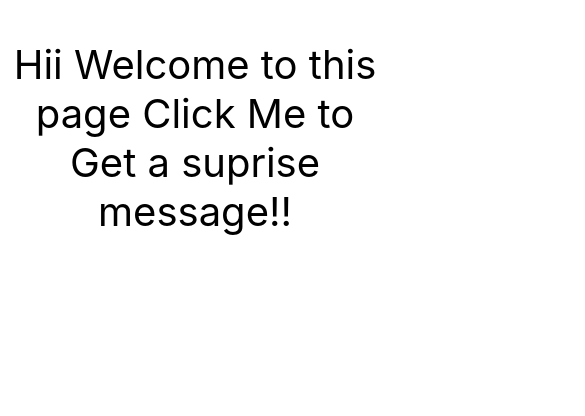
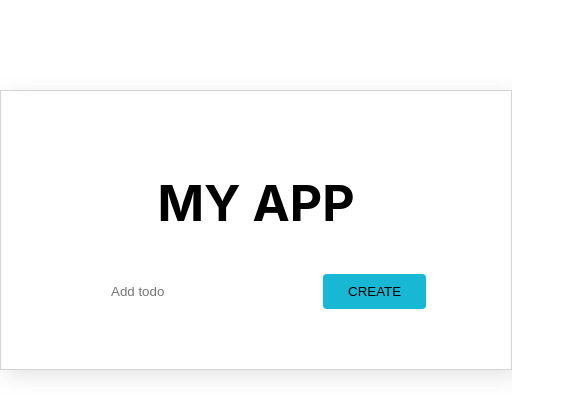
Before and after one commit to KowsalyaT06/React-LoginForm, a React (Create React App) app: page /Login in a window 390 px wide. Shown: the top 416 px of the page, 585 px wide, since content can reach past the window. Built offline with nearby package versions, Linux system fonts and the light colour scheme.

Commit message:
UseReducer

```diff
--- a/src/Component/Login/Login.js
+++ b/src/Component/Login/Login.js
@@ -68,7 +68,7 @@ function Login() {
 
       <Container>
       <div className={style.Full}>
-        <h1 className="shadow-sm-text-success mt-5 p-3 text-center rounded">LOGIN FORM</h1>
+        <h1 className="mt-5 p-3 text-center rounded">LOGIN FORM</h1>
         <Row className="mt-5">
           <Col lg={5} md={6} sm={12} className="p-5 m-auto shadow-sm rounded-lg">
             <Form onSubmit={formSubmitter}>
--- a/src/Component/Portals/Portals.js
+++ b/src/Component/Portals/Portals.js
@@ -1,6 +1,6 @@
 import React from "react";
 import  ReactDOM  from "react-dom";
-import Modal from "./Modal";
+// import Modal from "./Modal";
 import { useState } from "react";
 function Portals(){
     const [ModalOpen,setModalOpen]=useState(false)
@@ -9,9 +9,9 @@ function Portals(){
          <>
          <p>Hii Welcome to this page Click Me to Get a suprise message!!</p>
         <button onClick={()=>setModalOpen(true)}>Open Me</button>
-        <Modal isOpen={ModalOpen}
+        {/* <Modal isOpen={ModalOpen}
         onClose={()=>setModalOpen(false)}
-        message='Hii Welcome to this Page!! Enjoy reading React-Portals '></Modal>
+        message='Hii Welcome to this Page!! Enjoy reading React-Portals '></Modal> */}
         </>
      )
 }
--- /dev/null
+++ b/src/Component/UseReducer/Main.css
@@ -0,0 +1,4 @@
+/* .main{
+    background-color: #ff9999;
+    height: 100vh;
+} */
--- /dev/null
+++ b/src/Component/UseReducer/Main.js
@@ -0,0 +1,12 @@
+import React from "react";
+import './Main.css';
+import Todo from './Todos'
+const Main = ()=>{
+    return(
+        <>
+        <div className="main"></div>
+       <Todo/>
+        </>
+    )
+}
+export default Main
--- /dev/null
+++ b/src/Component/UseReducer/Todo.css
@@ -0,0 +1,21 @@
+.todo{
+    display: flex;
+    align-items: center;
+    justify-content: space-between;
+    margin: 5px 15px;
+}
+.todo__buttons {
+
+  }
+ .todo__delete {
+    margin-right: 10px;
+    border: none;
+    border-radius: 4px;
+    background: orange;
+    color: #112;
+    padding: 9px 15px;
+    transition: all 0.1s ease;
+    cursor: pointer;
+    margin: 5px 15px;
+
+  }
--- /dev/null
+++ b/src/Component/UseReducer/Todo.js
@@ -0,0 +1,20 @@
+import React from "react";
+import { Actions } from "./Todos";
+import './Todo.css'
+function Todo({todoss,Key,dispatch}) {
+    console.log('Todo',[todoss,dispatch])
+    return (
+        <div className="todo" >
+            <span style={{ color: todoss.complete ? " blue" : "red" }}>
+                {todoss.name}
+            </span>
+            <button className="todo__toggle" onClick={() => { dispatch({ type: Actions.Toggle, payload: { id: todoss.id } }) }}>
+                TOGGLE
+            </button>
+            <button className="todo__delete" onClick={() => { dispatch({ type: Actions.Delete, payload: { id: todoss.id } }) }}>
+                DELETE
+            </button>
+        </div>
+    )
+}
+export default Todo;
--- /dev/null
+++ b/src/Component/UseReducer/Todos.css
@@ -0,0 +1,63 @@
+.todos{
+    position: relative;
+    display: flex;
+    flex-flow: column wrap;
+    align-items: center;
+    top: 90px;
+}
+.todos__content{
+        border: 1px solid lightgrey;
+        padding: 40px 200px;
+        box-shadow: 6px 6px 20px rgba(122, 122, 122, 0.2);
+        z-index: 999;
+}
+.todos__todo{
+    max-height: 45vh;
+    overflow-y: scroll;
+}
+.todos__content h2{
+    text-align: center;
+    font-size: 50px;
+}
+.todos__content .todos__forms {
+    display: flex;
+    justify-content: center;
+    margin: 20px 0;
+  }
+  .todos__content .todos__form .todos__input {
+    padding: 10px 30px;
+    border: none;
+    border-radius: 6px;
+  }
+  .todos__content .todos__forms .todos__add__btn {
+    border: none;
+    border-radius: 4px;
+    background: rgb(24, 183, 211);
+    /* color: #112; */
+    margin:0 5px;
+    padding: 0 25px;
+    transition: all 0.1s ease;
+    cursor: pointer;
+  }
+  .todos__content .todos__forms .todos__add__btn:hover {
+    border: none;
+    border-radius: 4px;
+    background: green;
+    color: brown;
+    margin: 0 3px;
+  }
+   @media (max-width: 800px) {
+    .todos__content {
+      padding: 40px 100px;
+    }
+  }
+   @media (max-width: 590px) {
+    .todos__content {
+      padding: 40px 65px;
+    }
+  }
+  @media (max-width: 560px) {
+    .todos__content {
+      padding: 40px 80px;
+    }
+  }
--- /dev/null
+++ b/src/Component/UseReducer/Todos.js
@@ -0,0 +1,77 @@
+import { useReducer, useState } from "react";
+import React from "react";
+import Todo from './Todo';
+import './Todos.css';
+
+export const Actions = {
+    Add: 'addTodo',
+    Toggle: 'toggletodo',
+    Delete: 'deleteTodo'
+}
+
+function reducer(todos, action) {
+    switch (action.type) {
+        case Actions.Add:
+            return [...todos, newTodo(action.payload.name)]
+
+        case Actions.toggletodo:
+            return todos.map(todo => {
+                if (todo.id === action.payload.id) {
+                    return { ...todo, complete: !todo.complete }
+                }
+                return todo
+            })
+
+        case Actions.Delete:
+            return todos.filter(todo => todo.id !== action.payload.id)
+        default:
+            return todos
+    }
+}
+
+function newTodo(name) {
+    return { id: Date.now(), name: name, complete: false }
+}
+function Todos() {
+    const [todos, dispatch] = useReducer(reducer, [])
+    const [name, setName] = useState('')
+
+    function handleSubmit(e) {
+        e.preventDefault()
+        dispatch({ type: Actions.Add, payload: { name: name } })
+        setName('')
+    }
+
+    return (
+        <>
+            <div className="todos">
+                <div className='todos__content'>
+                    <h2>MY APP</h2>
+                    <div className="todos__forms">
+                        <form className="todos__form" onSubmit={handleSubmit} >
+                            <input className="todos__input" value={name} placeholder="Add todo" onChange={e => setName(e.target.value)} />
+                        </form>
+                        {/* {todos.map(todo => {
+                            return <Todo key={todo.id} todo={todo} dispatch={dispatch} />
+                        })} */}
+                        <button className='todos__add__btn' onClick={handleSubmit}>
+                            CREATE
+                        </button>
+
+                    </div>
+                    {todos && todos[0]?.name}
+                    <div className="todos__todo">
+                        {todos.length!==0 && (todos.map(todo => {
+                            return <Todo Key={todo.id} todoss={todo} dispatch={dispatch} />
+                        }))}
+                    </div>
+                </div>
+            </div>
+
+            {/* <Todo /> */}
+
+        </>
+
+    )
+}
+export default Todos
--- a/src/index.js
+++ b/src/index.js
@@ -3,17 +3,18 @@ import ReactDOM from 'react-dom';
 import './index.css';
 import { BrowserRouter } from "react-router-dom";
 // import Parent from './ParentChild/Parent';
-import App from './App'
-import './App.css';
+// import App from './App'
+// import './App.css';
+import Main from './Component/UseReducer/Main'
 import reportWebVitals from './reportWebVitals';
-import Portals from './Component/Portals/Portals'
+// import Portals from './Component/Portals/Portals'
 
 ReactDOM.render(
   <React.StrictMode>
-    <App />
-    <Portals/>
+    {/* <App /> */}
+    {/* <Portals/> */}
     {/* <Parent/> */}
-
+    <Main />
   </React.StrictMode>,
   document.getElementById('root')
 );
```
Also changed, not shown: src/App.js (+4 -4 lines), src/Component/Login/Login.module.css (+9 -0 lines).
